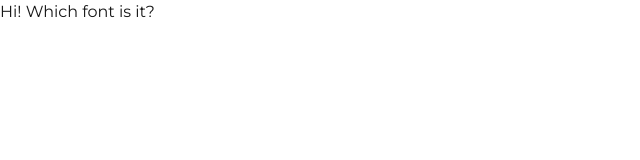
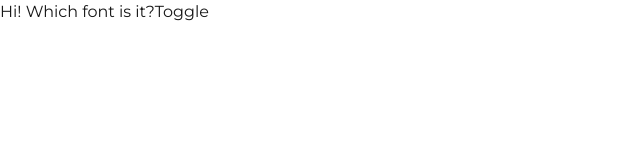
Before and after one commit to Patryk725/Nextjs-first-project-blog, a Next.js app: page / in a window 1280 px wide. Shown: the top 160 px of the page, without its empty margins (0-640 px from the left). Built offline with nearby package versions, Linux system fonts and the light colour scheme.

Commit message:
light, dark and prefered color theme

```diff
--- a/src/app/globals.css
+++ b/src/app/globals.css
@@ -12,11 +12,14 @@
   --font-alternate: var(--font-montserrat-alternates);
 }
 
-@media (prefers-color-scheme: dark) {
-  :root {
-    --background: #0a0a0a;
-    --foreground: #ededed;
-  }
+:root,
+.light {
+  --background: #ffffff;
+  --foreground: #171717;
+}
+.dark {
+  --background: #0a0a0a;
+  --foreground: #ededed;
 }
 
 body {
--- a/src/app/layout.tsx
+++ b/src/app/layout.tsx
@@ -1,6 +1,7 @@
 import type { Metadata } from "next";
 import { Montserrat, Montserrat_Alternates } from "next/font/google";
 import "./globals.css";
+import { Providers } from "./providers";
 
 const montserrat = Montserrat({
   variable: "--font-montserrat",
@@ -26,9 +27,12 @@ export default function RootLayout({
   return (
     <html
       lang="pl-PL"
+      suppressHydrationWarning // for ThemeProvider
       className={`${montserrat.variable} ${montserratAlternates.variable} h-full antialiased`}
     >
-      <body className="min-h-full flex flex-col">{children}</body>
+      <body className="min-h-full flex flex-col">
+        <Providers>{children}</Providers>
+      </body>
     </html>
   );
 }
--- a/src/app/page.tsx
+++ b/src/app/page.tsx
@@ -1,3 +1,15 @@
+"use client";
+
+import { useTheme } from "next-themes";
+
 export default function Home() {
-  return <main>Hi! Which font is it?</main>;
+  const { theme, setTheme } = useTheme();
+  return (
+    <main>
+      Hi! Which font is it?
+      <button onClick={() => setTheme(theme === "dark" ? "light" : "dark")}>
+        Toggle
+      </button>
+    </main>
+  );
 }
--- /dev/null
+++ b/src/app/providers.tsx
@@ -0,0 +1,10 @@
+"use client";
+import { ThemeProvider } from "next-themes";
+
+export function Providers({ children }: { children: React.ReactNode }) {
+  return (
+    <ThemeProvider attribute="class" defaultTheme="system" enableSystem>
+      {children}
+    </ThemeProvider>
+  );
+}
```
